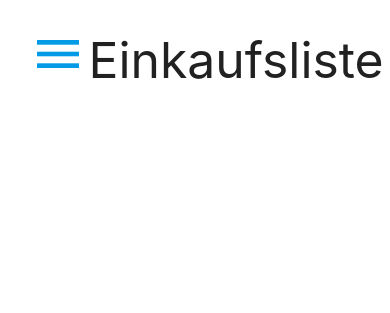
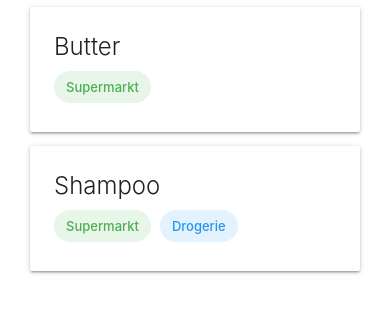
Before and after one commit to Schmidt17/einkaufsliste, a Flask app: page / in a window 390 px wide. Shown: the top 313 px of the page. Run offline with Flask 3, Linux system fonts and the light colour scheme; data that the repository does not hold is empty.

Commit message:
Remodel user interface: Use responsive cards with tags, no predefined lists

```diff
--- a/app/static/css/main.css
+++ b/app/static/css/main.css
@@ -1,13 +1,3 @@
-header, main, footer {
-    padding-left: 300px;
-}
-
-@media only screen and (max-width : 992px) {
-    header, main, footer {
-        padding-left: 0;
-    }
-}
-
 li.add {
     text-align: center;
 }
@@ -29,3 +19,7 @@ i.add-list-trigger {
 
 #slide-out {
 }
+
+.line-through {
+    text-decoration: line-through;
+}
--- a/app/templates/index.html
+++ b/app/templates/index.html
@@ -1,6 +1,12 @@
+<!DOCTYPE html>
 <html>
 <head>
     <title>Einkaufsliste</title>
+
+    <link rel="apple-touch-icon" sizes="180x180" href="https://picluster.a-h.wtf/einkaufsliste/static/img/apple-touch-icon.png">
+    <link rel="icon" type="image/png" sizes="32x32" href="https://picluster.a-h.wtf/einkaufsliste/static/img/favicon-32x32.png">
+    <link rel="icon" type="image/png" sizes="16x16" href="https://picluster.a-h.wtf/einkaufsliste/static/img/favicon-16x16.png">
+    <link rel="manifest" href="https://picluster.a-h.wtf/einkaufsliste/static/img/site.webmanifest">
 
     <link rel="preconnect" href="https://fonts.googleapis.com">
     <link href="https://fonts.googleapis.com/icon?family=Material+Icons" rel="stylesheet">
@@ -11,44 +17,55 @@
 </head>
 <body>
     <header>
+
+    </header>
+
+    <main>
         <div class="container">
-            <div class="row valign-wrapper">
-                <div class="col s2">
-                    <a href='#' data-target='slide-out' class='sidenav-trigger hide-on-large-only'><i class='medium material-icons'>menu</i></a>
-                </div>
-                <div class="col s10 m8 offset-m2">
-                    <h2 class="header">Einkaufsliste</h2>
+            <div class="row">
+                <div class="col s12 l8 offset-l2">
+                    <div class="card s12 item-card">
+                        <div class="card-content">
+                            <span class="card-title">Butter</span>
+                            <div class="chip green-text green lighten-5">Supermarkt</div>
+                        </div>
+                    </div>
+
+                    <div class="card s12 item-card">
+                        <div class="card-content">
+                            <span class="card-title">Shampoo</span>
+                            <div class="chip green-text green lighten-5">Supermarkt</div>
+                            <div class="chip blue-text blue lighten-5">Drogerie</div>
+                        </div>
+                    </div>
                 </div>
             </div>
         </div>
-
-
-        <ul id="slide-out" class="sidenav sidenav-fixed">
-        {% for listname in listnames %}
-            <li><a href="#!">{{ listname }}</a></li>
-        {% endfor %}
-
-            <li class="add">
-                <div class="add-list-wrapper">
-                    <input id="add-listname" placeholder="Neue Liste"></input><i class='small material-icons add-list-trigger'>add</i>
-                </div>
-            <li>
-        </ul>
-    </header>
-    <main>
-        <div class="container">
-
-
-        </div>
-
     </main>
 
     <script type="text/javascript" src="https://picluster.a-h.wtf/einkaufsliste/static/js/materialize.min.js"></script>
+
     <script>
       document.addEventListener('DOMContentLoaded', function() {
           var elems = document.querySelectorAll('.sidenav');
           var instances = M.Sidenav.init(elems);
+
+          document.addEventListener('DOMContentLoaded', function() {
+            var elems = document.querySelectorAll('.chips');
+            var instances = M.Chips.init(elems, options);
+          });
+
+          var itemCards = document.querySelectorAll('.item-card');
+          itemCards.forEach((card) => card.addEventListener('click', function() {
+                this.classList.toggle('grey');
+                this.classList.toggle('lighten-2');
+                this.classList.toggle('grey-text');
+                this.querySelector('.card-title').classList.toggle('line-through');
+              })
+          );
+
       });
+
     </script>
 
 </body>
```
Also changed, not shown: app/static/img/android-chrome-192x192.png (added), app/static/img/android-chrome-512x512.png (added), app/static/img/apple-touch-icon.png (added), app/static/img/favicon-16x16.png (added), app/static/img/favicon-32x32.png (added), app/static/img/favicon.ico (added), app/static/img/site.webmanifest (added).
